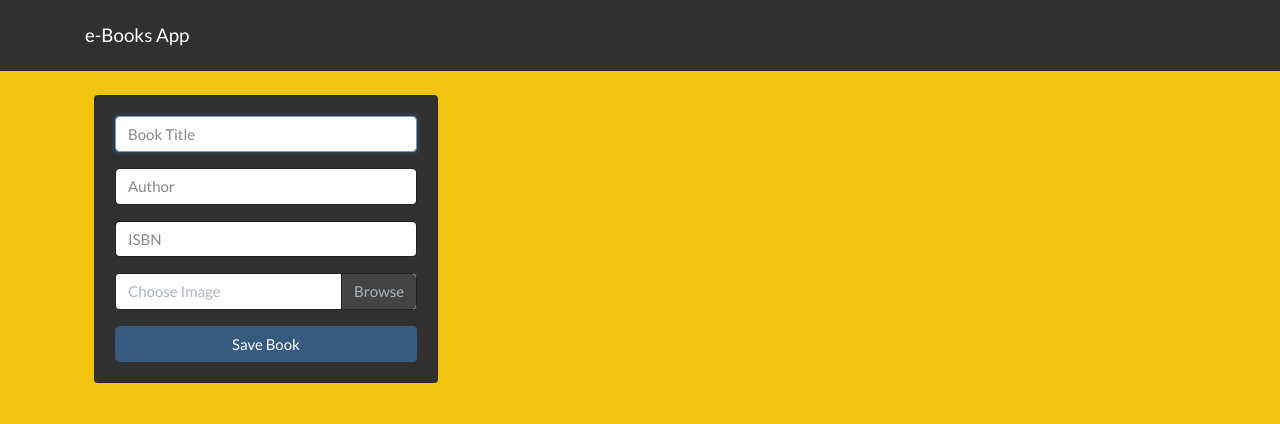
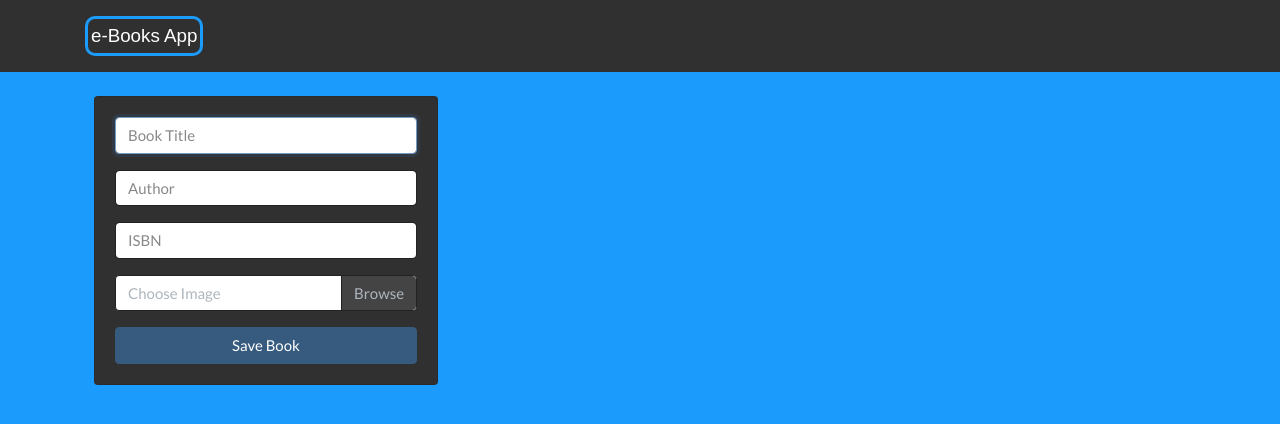
Before and after one commit to felipe-gerula/e-books_app, a website built with webpack: page backend/public/index.html in a window 1280 px wide. Built offline with nearby package versions, Linux system fonts and the light colour scheme; no server answers.

Commit message:
cambios de css

```diff
--- a/backend/public/css/bundle.css
+++ b/backend/public/css/bundle.css
@@ -1,5 +1,12 @@
 body{
-    background-color: #f1c40f;
+    background-color: #1B9CFC;
+}
+
+.navbar-brand{
+    border: 3px solid #1B9CFC;
+    border-radius: 10px;
+    padding: 3px;
+    font-family: Arial, Helvetica, sans-serif;
 }
 
 /*# sourceMappingURL=bundle.css.map*/
--- a/frontend/styles/app.css
+++ b/frontend/styles/app.css
@@ -1,3 +1,10 @@
 body{
-    background-color: #f1c40f;
+    background-color: #1B9CFC;
 }
+
+.navbar-brand{
+    border: 3px solid #1B9CFC;
+    border-radius: 10px;
+    padding: 3px;
+    font-family: Arial, Helvetica, sans-serif;
+}
```
Also changed, not shown: 1 other file.
